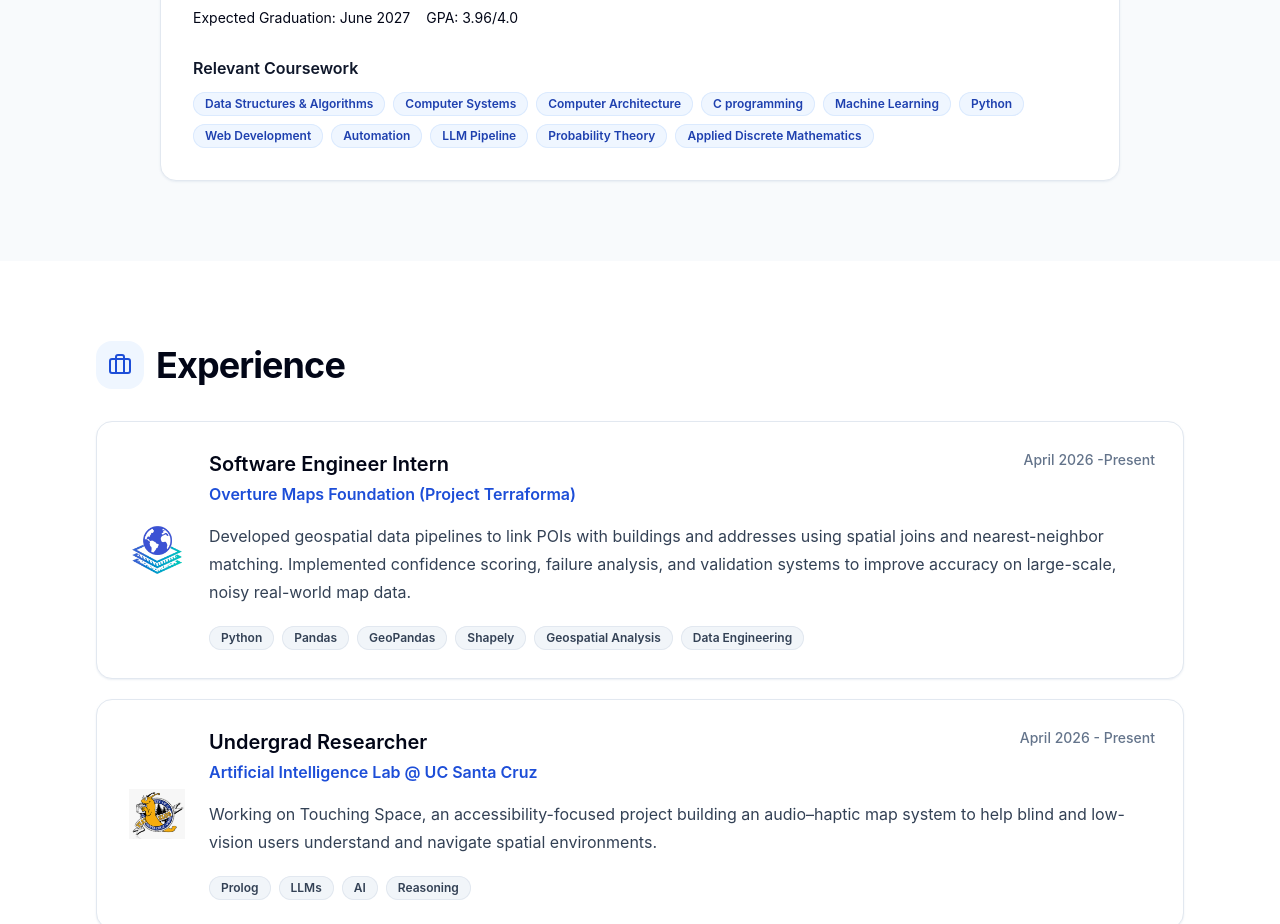
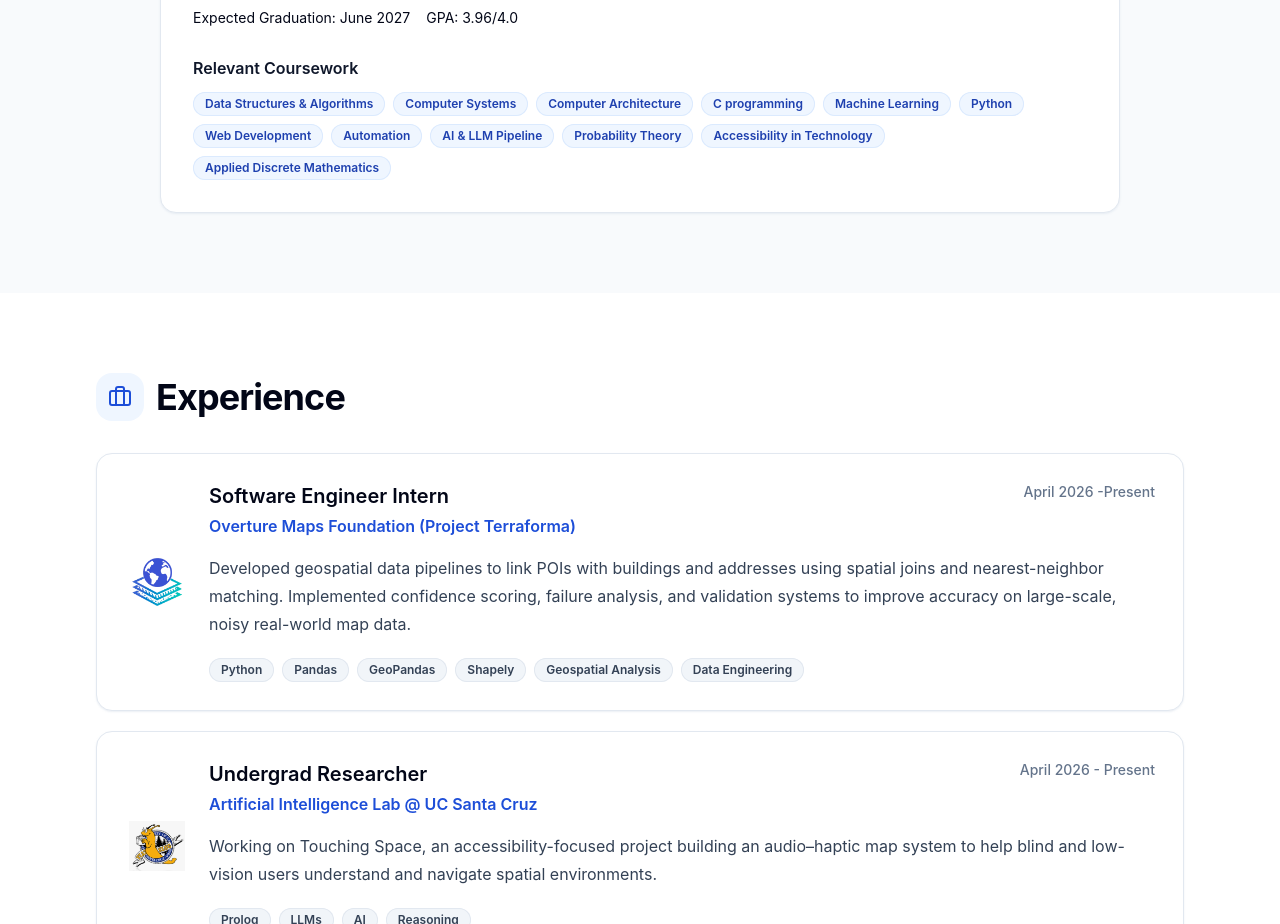
Before and after one commit to gaurijain21/website, a React (Vite) app: page / in a window 1280 px wide. Shown: the part 1500-2424 px from the top of the page. Built offline with nearby package versions, Linux system fonts and the light colour scheme.

Commit message:
Adiing more coursework

```diff
--- a/src/components/education-section.tsx
+++ b/src/components/education-section.tsx
@@ -11,8 +11,9 @@
     "Python",
     "Web Development",
     "Automation",
-    "LLM Pipeline",
+    "AI & LLM Pipeline",
     "Probability Theory",
+    "Accessibility in Technology",
     "Applied Discrete Mathematics",
   ];
 
```
